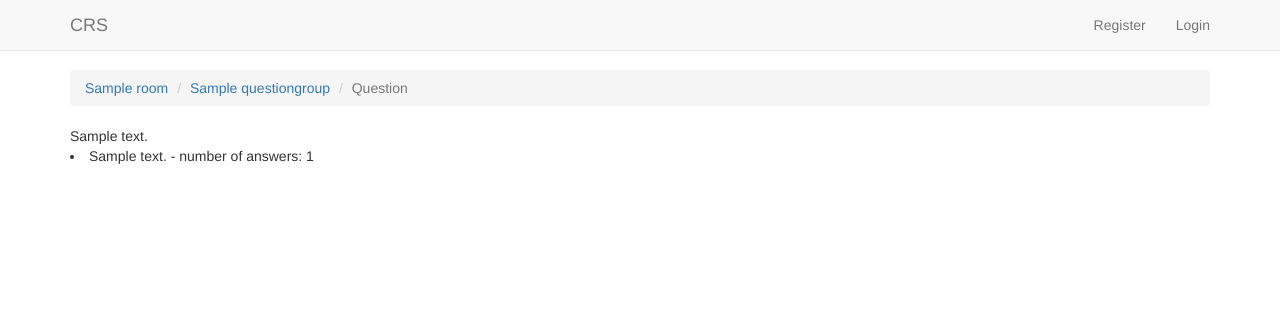
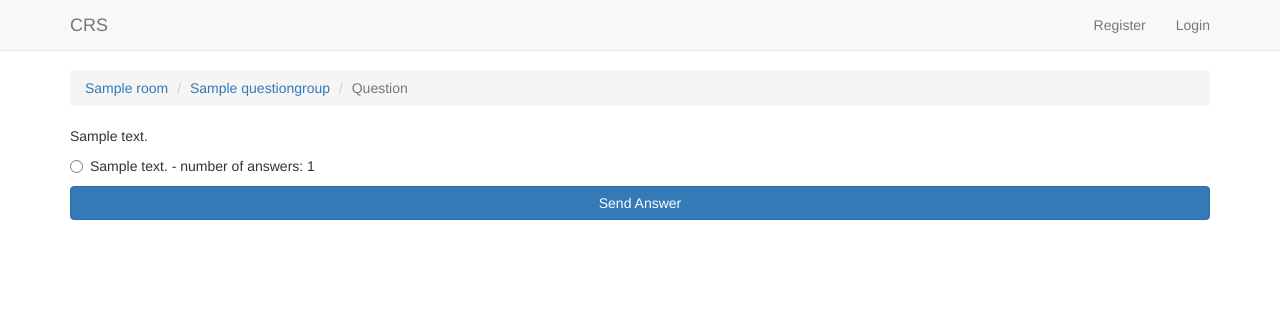
Before and after one commit to jonastonny/crs, a Django app: page /vote/room/1/group/1/question/1/ in a window 1280 px wide. Shown: the top 311 px of the page. Run offline with Django 3.2, Linux system fonts and the light colour scheme; tables that the repository leaves empty hold one stand-in row (values such as "Sample post"); some libraries are stand-ins or nearby versions.

Commit message:
Svar på spørgsmål formen er klar

```diff
--- a/vote/templates/vote/question_detail.html
+++ b/vote/templates/vote/question_detail.html
@@ -9,9 +9,19 @@
             <li class="active">Question</li>
         </ol>
         {{ question.question_text }}
-        {% for answer in question.answer_set.all %}
-            <li>{{ answer }} - number of answers: {{ answer.number_of_responses }}</li>
-        {% endfor %}
+
+
+{#        {% url 'answer_response' question_group.room_id question_group.id question.id  %}#}
+        <form action="" method="POST">{% csrf_token %}
+            {% for answer in question.answer_set.all %}
+                <div class="radio">
+                    <label>
+                        <input type="radio" name="answer" value="{{ answer.id }}"> {{ answer }} - number of answers: {{ answer.number_of_responses }}
+                    </label>
+                </div>
+            {% endfor %}
+        <button type="submit" class="btn btn-primary btn-block"> Send Answer</button>
+        </form>
 
     </div>
 {% endblock %}
```
